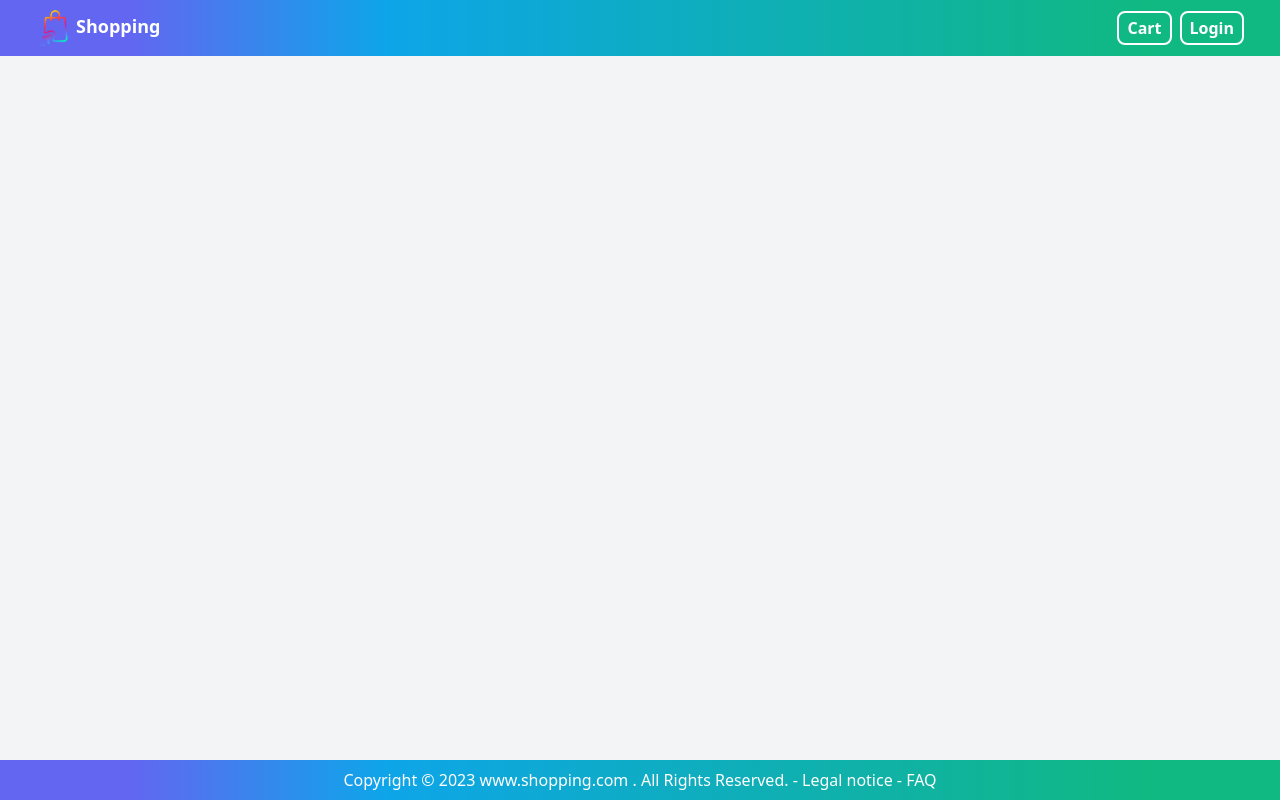
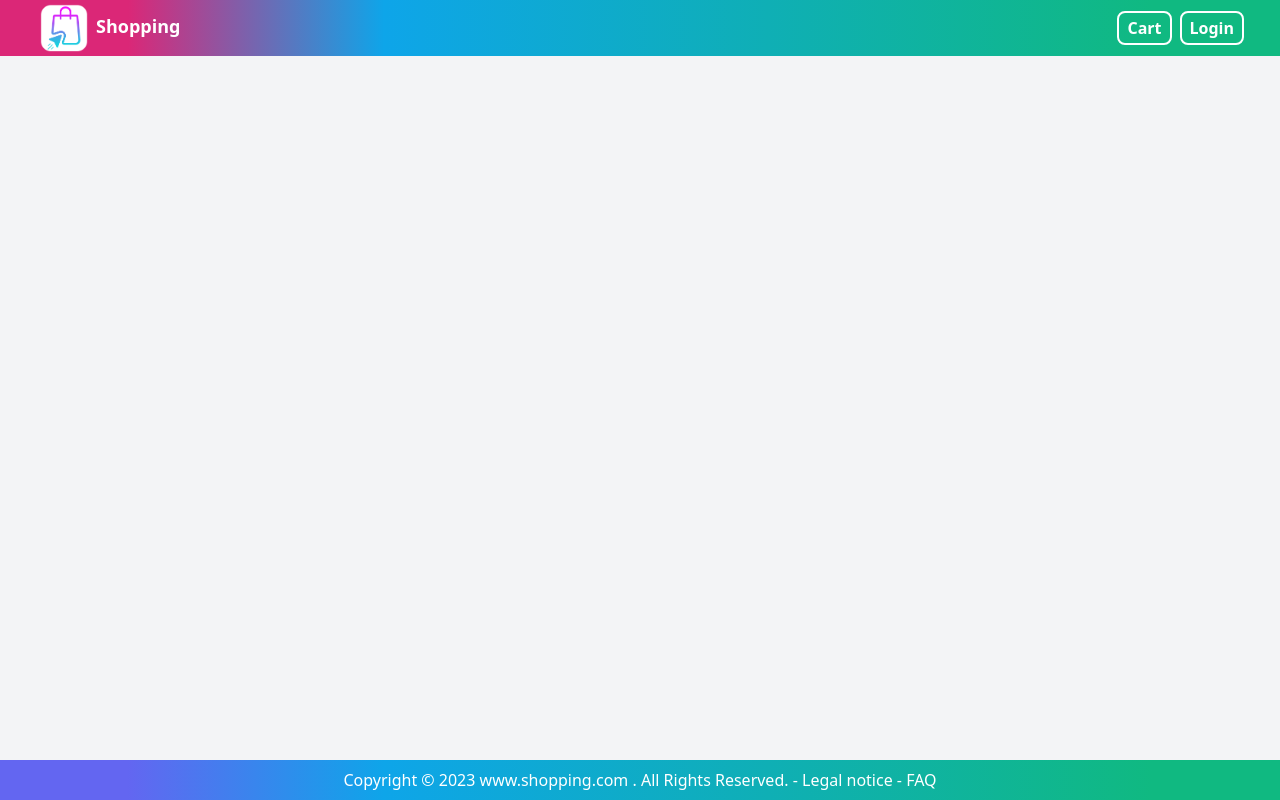
Before and after one commit to Mehranlip/Shopping-NextJs-Express, a Next.js app: page / in a window 1280 px wide. Built offline with nearby package versions, Linux system fonts and the light colour scheme.

Commit message:
add favicon

```diff
--- a/components/Layout.js
+++ b/components/Layout.js
@@ -11,10 +11,10 @@ function Layout({ children, title }) {
             </Head>
             <div className="flex min-h-screen flex-col justify-between">
                 <header>
-                    <nav className="flex h-14 px-8 justify-between items-center bordr-b-4 bg-gradient-to-r from-indigo-500 from-10% via-sky-500 via-30% to-emerald-500 to-90% text-white">
+                    <nav className="flex h-14 px-8 justify-between items-center bordr-b-4 bg-gradient-to-r  from-pink-600 from-10% via-sky-500 via-30% to-emerald-500 to-90% text-white">
                         <Link href="/">
                             <a className="text-lg font-bold ">
-                                <img className="h-11 inline-flex" src="/fav-icon.png" />
+                                <img className="h-12 mx-2 inline-flex" src="/main-fav-icon.png" />
                                 Shopping
                             </a>
                         </Link>
```
Also changed, not shown: public/fav-icon.png, public/main-fav-icon.png (added).
